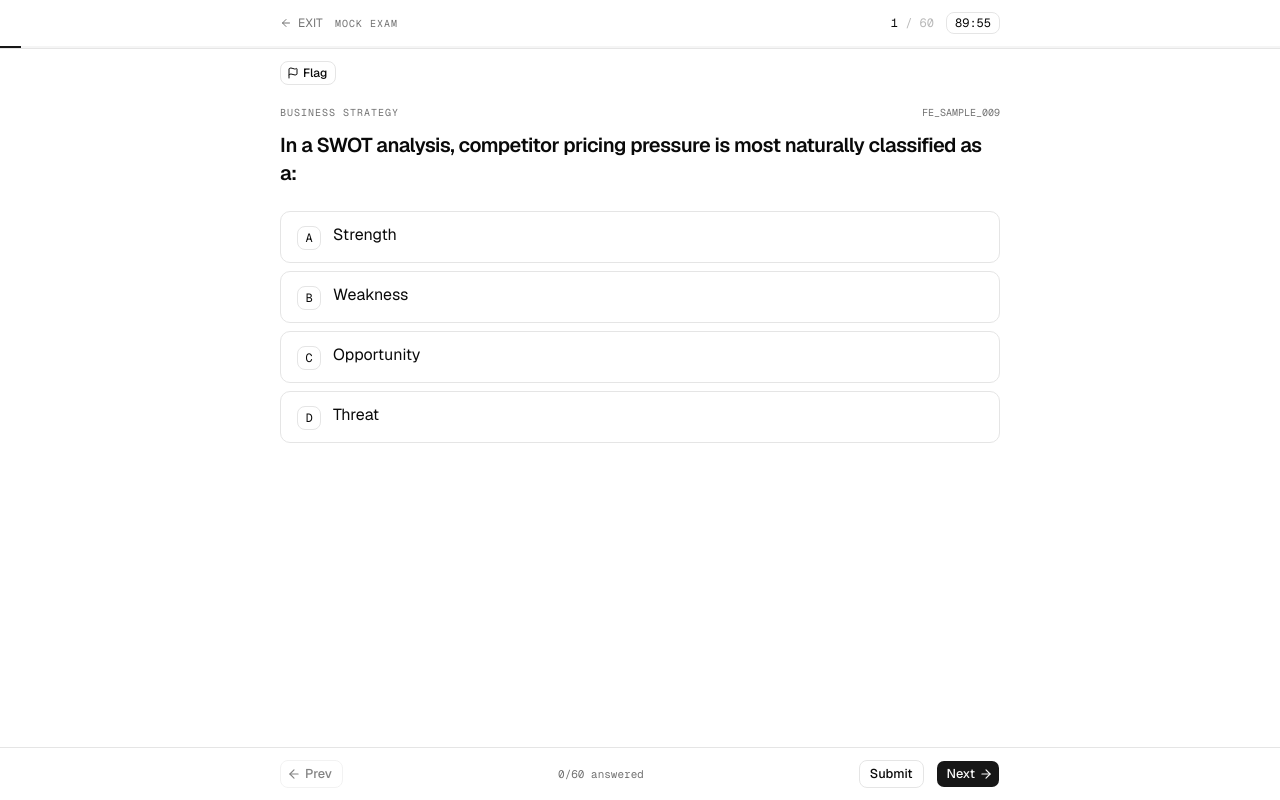
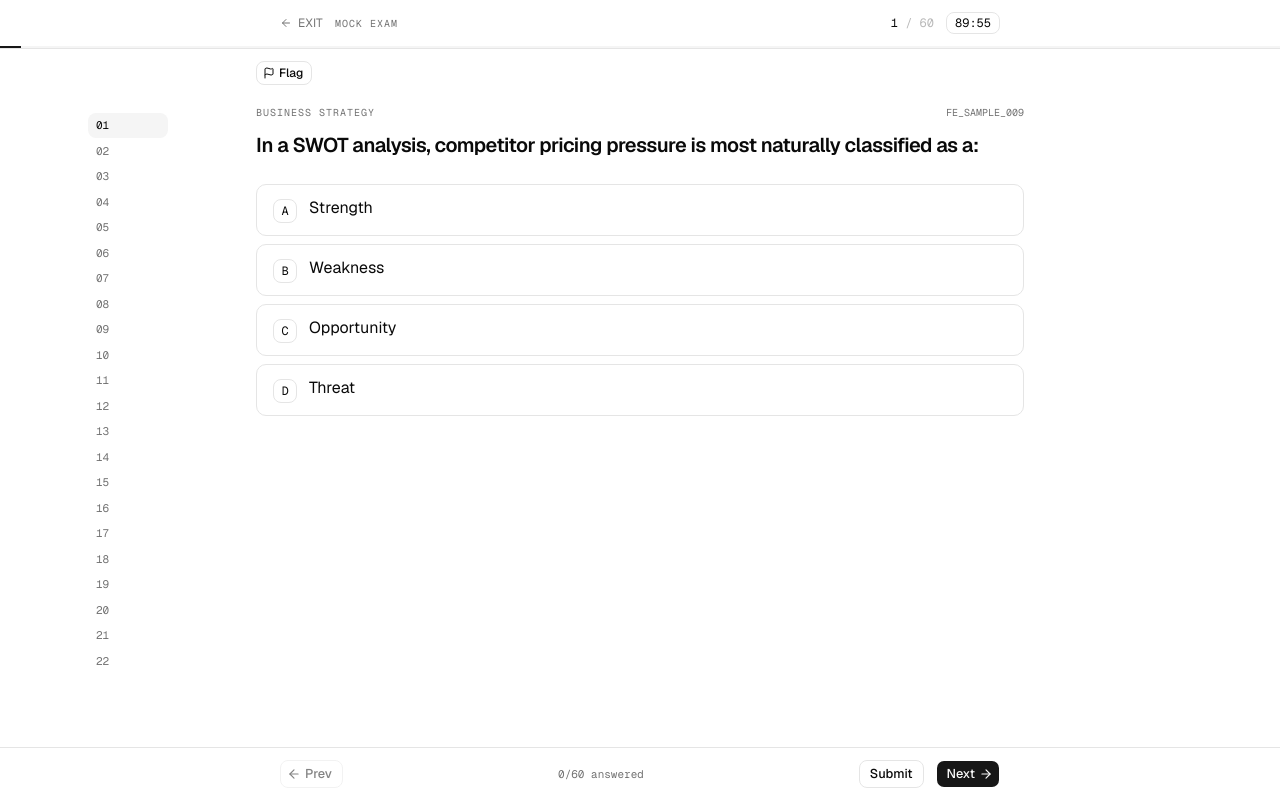
Before and after one commit to gian-gg/yet-another-philnits-reviewer, a Next.js app: page /exam/session in a window 1280 px wide. Built offline with nearby package versions, Linux system fonts and the light colour scheme.

Commit message:
feat(session): add desktop question navigator
Add a sticky side navigator for jumping between session questions on wide screens.
Show answered and flagged state in the navigator while keeping the main runner layout centered.

```diff
--- a/src/components/session/session-runner.tsx
+++ b/src/components/session/session-runner.tsx
@@ -52,7 +52,7 @@ export function SessionRunner({
   const [flagged, setFlagged] = useState<Set<string>>(() => new Set())
   const [submitted, setSubmitted] = useState(false)
   const [feedbackMode, setFeedbackMode] =
-    useState<PracticeFeedbackMode>("instant")
+    useState<PracticeFeedbackMode>("deferred")
 
   const total = questions.length
   const current = questions[index]
@@ -114,6 +114,14 @@ export function SessionRunner({
   const goNext = useCallback(() => {
     setIndex((i) => Math.min(total - 1, i + 1))
   }, [total])
+
+  const goTo = useCallback(
+    (next: number) => {
+      if (next < 0 || next >= total) return
+      setIndex(next)
+    },
+    [total]
+  )
 
   const toggleFlag = useCallback(() => {
     if (!current) return
@@ -237,7 +245,23 @@ export function SessionRunner({
         </div>
       </div>
 
-      <div className="mx-auto w-full max-w-3xl px-4 pt-3 sm:px-6">
+      <div className="mx-auto grid w-full grid-cols-1 px-4 sm:px-6 xl:grid-cols-[1fr_minmax(0,48rem)_1fr] xl:gap-6">
+        <aside
+          aria-label="Question navigator"
+          className="hidden self-start pt-16 xl:block xl:justify-self-center"
+        >
+          <div className="sticky top-24 w-20">
+            <QuestionNav
+              questions={questions}
+              currentIndex={index}
+              answers={answers}
+              flagged={flagged}
+              onJump={goTo}
+            />
+          </div>
+        </aside>
+
+        <div className="min-w-0 pt-3">
           <div className="flex items-center justify-between gap-3">
             <Button
               type="button"
@@ -277,10 +301,9 @@ export function SessionRunner({
               </Button>
             )}
           </div>
-      </div>
 
           {/* Question body */}
-      <div className="mx-auto w-full max-w-3xl flex-1 px-4 pt-5 pb-32 sm:px-6">
+          <div className="pt-5 pb-32">
             <div className="mb-3 flex items-center gap-2">
               <span className="font-mono text-[10px] tracking-widest text-muted-foreground uppercase">
                 {TOPIC_LABEL[current.topic] ?? current.topic}
@@ -382,7 +405,10 @@ export function SessionRunner({
               >
                 <div className="flex items-center gap-2">
                   {isCorrect ? (
-                <CheckCircle2 className="size-4 text-emerald-500" aria-hidden />
+                    <CheckCircle2
+                      className="size-4 text-emerald-500"
+                      aria-hidden
+                    />
                   ) : (
                     <XCircle className="size-4 text-destructive" aria-hidden />
                   )}
@@ -403,6 +429,10 @@ export function SessionRunner({
                 </p>
               </div>
             )}
+          </div>
+        </div>
+
+        <div aria-hidden className="hidden xl:block" />
       </div>
 
       {/* Bottom sticky bar */}
@@ -449,6 +479,61 @@ export function SessionRunner({
   )
 }
 
+interface QuestionNavProps {
+  questions: readonly Question[]
+  currentIndex: number
+  answers: AnswerMap
+  flagged: ReadonlySet<string>
+  onJump: (index: number) => void
+}
+
+function QuestionNav({
+  questions,
+  currentIndex,
+  answers,
+  flagged,
+  onJump,
+}: QuestionNavProps) {
+  return (
+    <nav aria-label="Question navigator">
+      <ol className="max-h-[70dvh] space-y-px overflow-y-auto" role="list">
+        {questions.map((q, i) => {
+          const isCurrent = i === currentIndex
+          const answered = answers[q.id] != null
+          const isFlaggedItem = flagged.has(q.id)
+
+          return (
+            <li key={q.id}>
+              <button
+                type="button"
+                onClick={() => onJump(i)}
+                aria-current={isCurrent ? "step" : undefined}
+                className={cn(
+                  "flex w-full items-center justify-between gap-2 rounded-md px-2 py-1 text-left font-mono text-[11px] tabular-nums transition-colors",
+                  "focus-visible:ring-1 focus-visible:ring-ring/50 focus-visible:outline-none",
+                  isCurrent
+                    ? "bg-accent text-foreground"
+                    : answered
+                      ? "text-foreground/75 hover:bg-accent/50 hover:text-foreground"
+                      : "text-muted-foreground hover:bg-accent/50 hover:text-foreground"
+                )}
+              >
+                <span>{String(i + 1).padStart(2, "0")}</span>
+                {isFlaggedItem && (
+                  <Flag
+                    className="size-2.5 shrink-0 text-muted-foreground"
+                    aria-label="Flagged"
+                  />
+                )}
+              </button>
+            </li>
+          )
+        })}
+      </ol>
+    </nav>
+  )
+}
+
 function formatTime(ms: number): string {
   const totalSec = Math.ceil(ms / 1000)
   const m = Math.floor(totalSec / 60)
```
Lines whose indentation alone changed are shown as unchanged.
